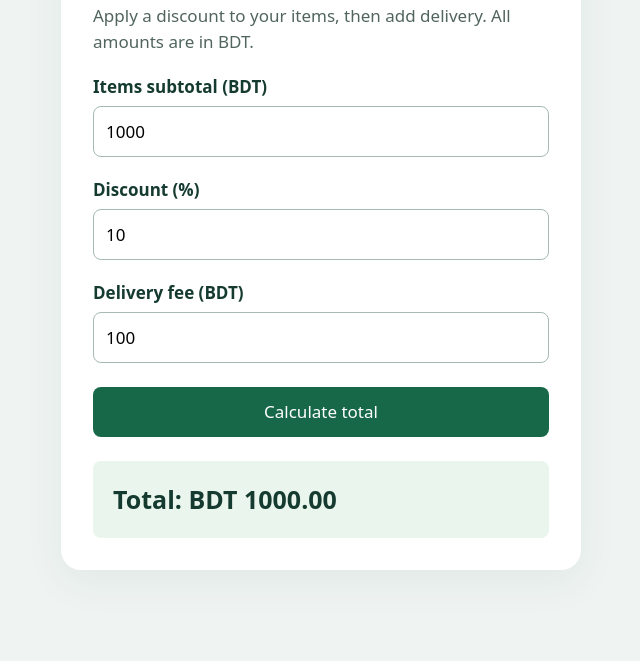
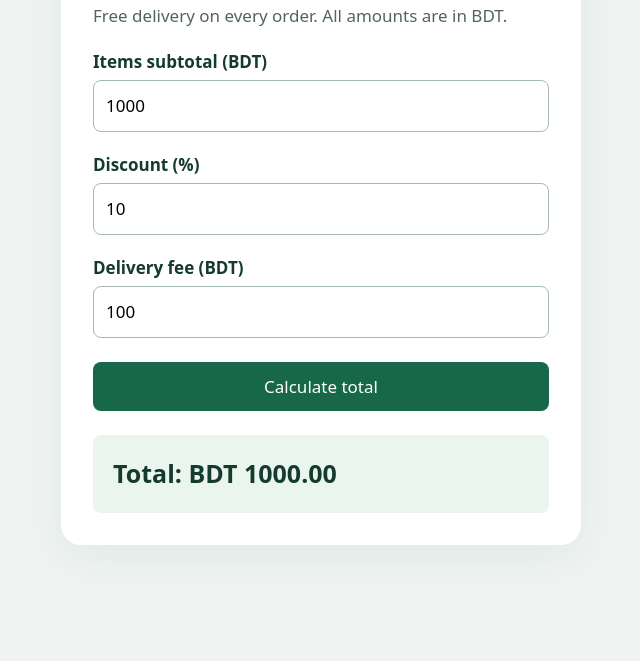
Before and after one commit to Mahfuzhur/cicd-learning-lab, a website with bundled scripts: page index.html in a window 1280 px wide. Shown: the part 139-800 px from the top of the page, without its empty margins (319-959 px from the left). Built offline with nearby package versions, Linux system fonts and the light colour scheme.

Commit message:
Practice rollback: change delivery message

```diff
--- a/index.html
+++ b/index.html
@@ -21,7 +21,7 @@
 <body>
   <main>
     <h1>Discount calculator</h1>
-    <p>Apply a discount to your items, then add delivery. All amounts are in BDT.</p>
+    <p>Free delivery on every order. All amounts are in BDT.</p>
     <form id="calculator">
       <label for="subtotal">Items subtotal (BDT)</label>
       <input id="subtotal" type="number" min="0" max="1000000000" step="0.01" value="1000" required>
```
